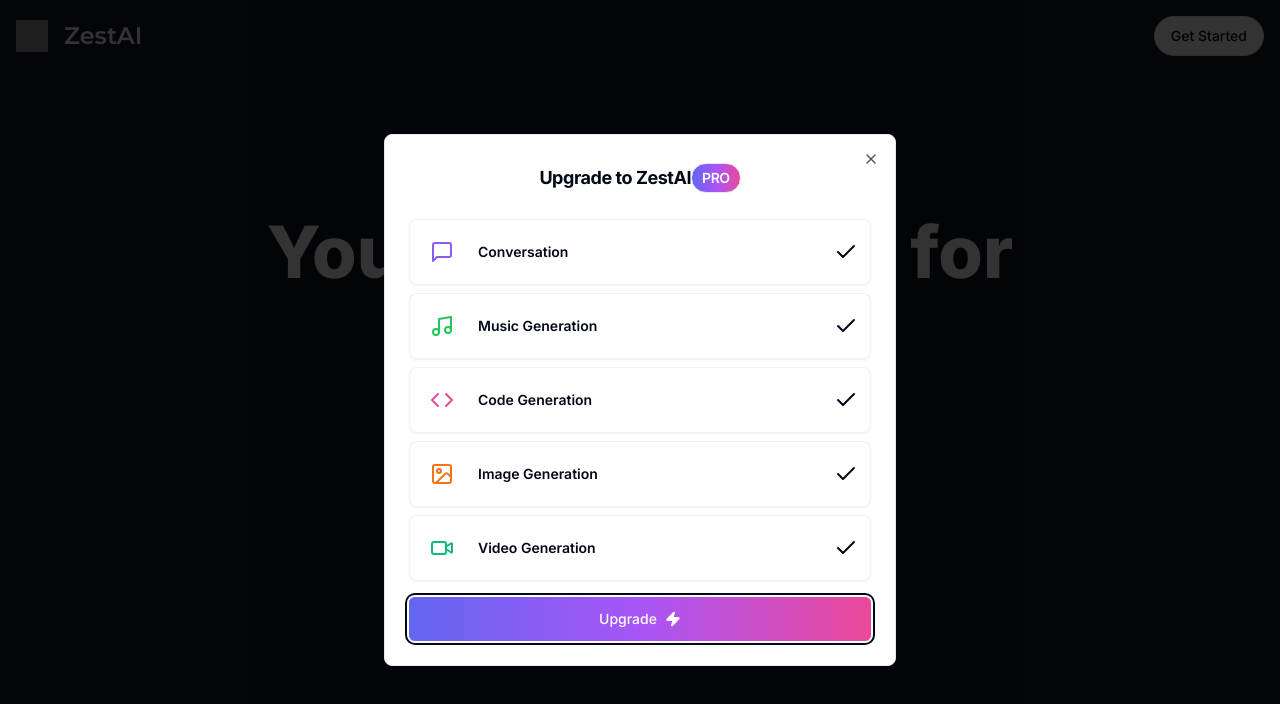
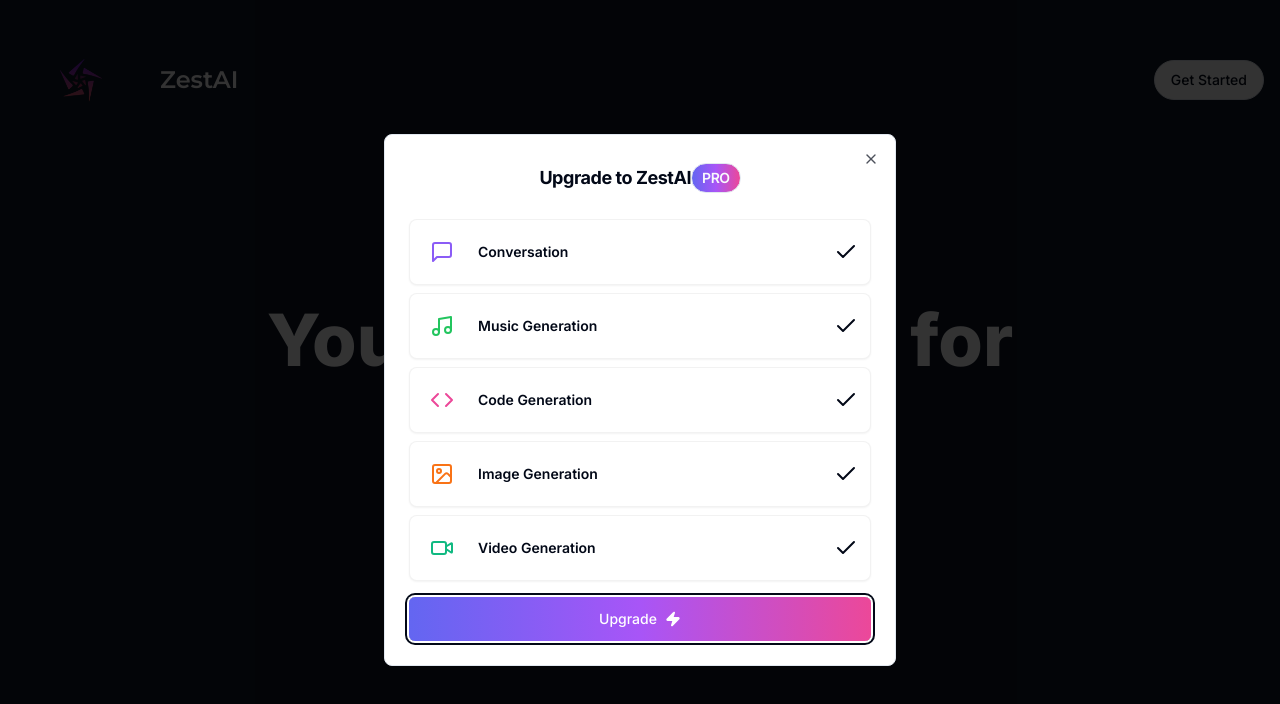
Before and after one commit to gaurimadan/ZestAI, a Next.js app: page / in a window 1280 px wide. Shown: the top 704 px of the page. Built offline with nearby package versions, Linux system fonts and the light colour scheme; no server answers; grey boxes are pictures that could not be loaded.

Commit message:
logo added

```diff
--- a/components/Sidebar.tsx
+++ b/components/Sidebar.tsx
@@ -68,7 +68,7 @@ const Sidebar =() => {
         <div className="space-y-4 py-4 flex flex-col h-full bg-[#111827] text-white">
          <div className="px-3 py-2 flex-1">
             <Link href="/dashboard" className="flex items-center pl-3 mb-14">
-            <div className="relative w-8 h-8 mr-4">
+            <div className="relative w-16 h-16">
                 <Image
                 fill
                 alt="Logo"
--- a/components/landing-hero.tsx
+++ b/components/landing-hero.tsx
@@ -31,7 +31,7 @@ export const LandingHero =()=>{
             </div>
 
         <Link href={isSignedIn?"/dashboard":"/sign-up"}>
-            <Button className="md:text-lg p-4 md:p-6 rounded-full font-semibold">
+            <Button  variant="premium" className="md:text-lg p-4 md:p-6 rounded-full font-semibold">
                 Start Generating for free
             </Button>
         </Link>
--- a/components/landing-navbar.tsx
+++ b/components/landing-navbar.tsx
@@ -17,7 +17,7 @@ export const LandingNavbar = () =>{
     return(
         <nav className="p-4 bg-transparent flex items-center justify-between">
             <Link href="/" className="flex items-center">
-            <div className="relative h-8 w-8 mr-4">
+            <div className="relative h-32 w-32 mr-4">
                 <Image fill alt="logo" src="/logo.png"/>
             </div>
             <h1 className={cn("text-2xl font-bold text-white",font.className)}>
```
Also changed, not shown: public/logo.png (added).
